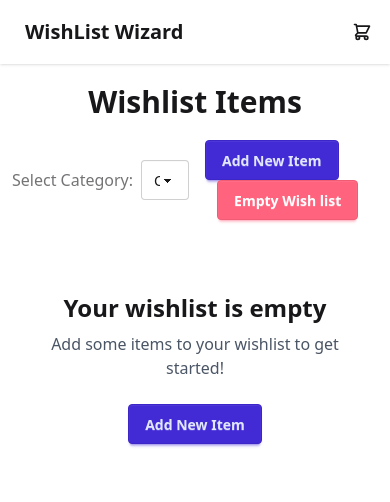
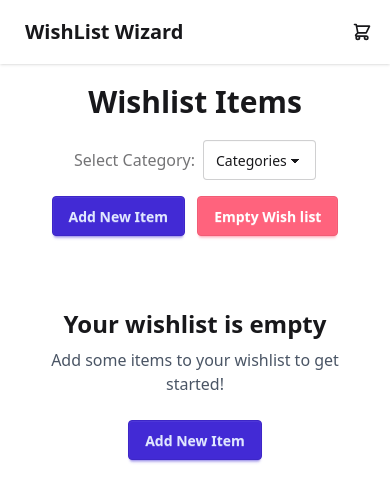
Before and after one commit to Abhijeet43/wishlist-wizard, a React (Vite) app: page / in a window 390 px wide. Shown: the top 502 px of the page. Built offline with nearby package versions, Linux system fonts and the light colour scheme.

Commit message:
update: add confirm check to emptyWishList and improve responsiveness

```diff
--- a/src/pages/items-page.jsx
+++ b/src/pages/items-page.jsx
@@ -16,7 +16,10 @@ function ItemsPage() {
   };
 
   const emptyWishList = () => {
-    clearWishList();
+    if (confirm("Are you sure you want to empty your wishlist?")) {
+      clearWishList();
+    }
+    return;
   };
 
   const categories = getCategories(wishlistItems);
@@ -24,7 +27,7 @@ function ItemsPage() {
   return (
     <section className="m-3">
       <h2 className="my-5 font-bold text-3xl text-center">Wishlist Items </h2>
-      <div className="flex justify-end items-center gap-4 my-3">
+      <div className="flex sm:flex-row flex-col justify-end items-center gap-4 my-3">
         <div className="flex">
           <label className="mr-2 label" htmlFor="categories">
             Select Category:
```
